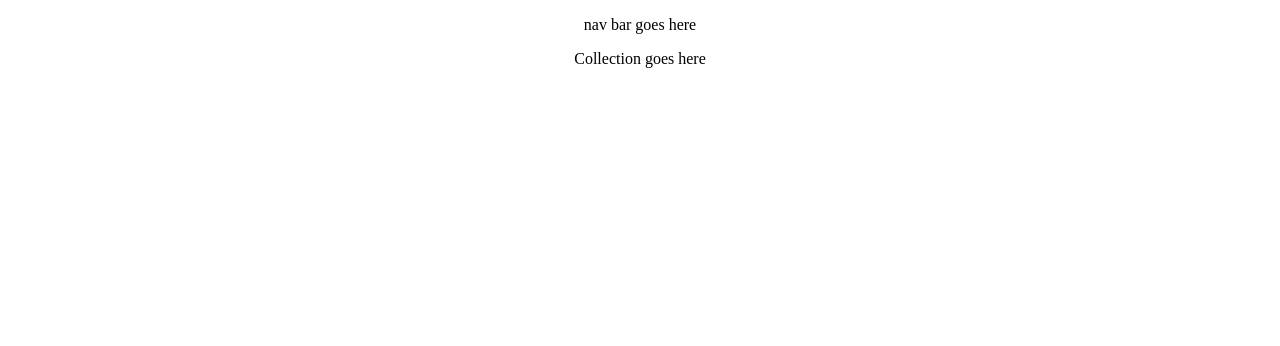
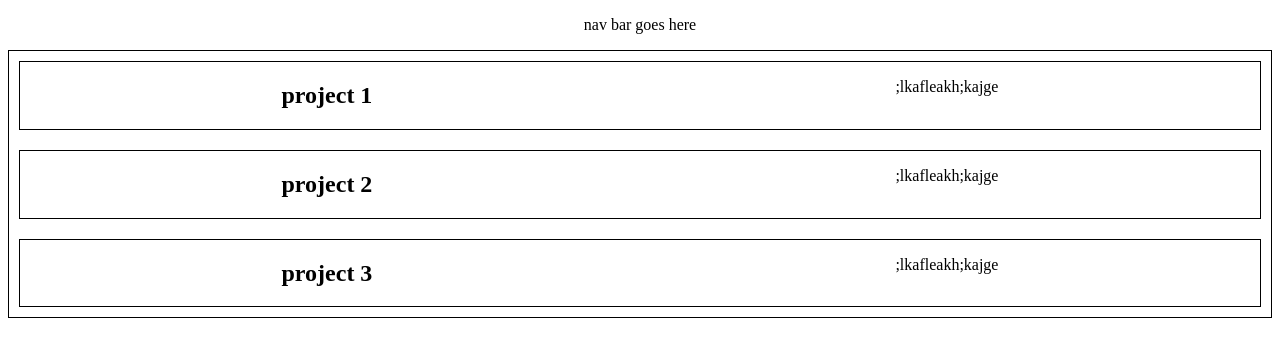
Before and after one commit to cesarnml/client, a React (Create React App) app: page /collection/1 in a window 1280 px wide. Shown: the top 346 px of the page. Built offline with nearby package versions, Linux system fonts and the light colour scheme.

Commit message:
barebones of collection component added (waiting to fold in project component)

```diff
--- a/src/features/Collection/actions.js
+++ b/src/features/Collection/actions.js
@@ -0,0 +1,27 @@
+import axios from 'axios'
+export const FETCH_COLLECTION = 'FETCH_COLLECTION'
+
+const mockData = [
+  {
+    id: 1,
+    projectName: 'project 1',
+    description: ';lkafleakh;kajge'
+  },
+  {
+    id: 1,
+    projectName: 'project 2',
+    description: ';lkafleakh;kajge'
+  },
+  {
+    id: 3,
+    projectName: 'project 3',
+    description: ';lkafleakh;kajge'
+  }
+]
+
+export const fetchCollection = id => async dispatch => {
+  // const res = await axios.get(`${process.env.REACT_APP_SERVER_URL}/collections`)
+  // dispatch({ type: FETCH_COLLECTIONS, payload: res.data })
+
+  dispatch({ type: FETCH_COLLECTION, id, payload: mockData })
+}
--- a/src/features/Collection/index.js
+++ b/src/features/Collection/index.js
@@ -1,5 +1,84 @@
-import React from 'react'
+import React, { Component } from 'react'
+import { connect } from 'react-redux'
+import { Link } from 'react-router-dom'
 
-const Collection = () => <p>Collection goes here</p>
+import { fetchCollection } from './actions'
 
-export default Collection
+// name, description, info
+// dashboard, new button up top (contingent on admin)
+
+const dashboardContainerStyles = {
+  border: '1px solid black'
+}
+
+const dashboardTitleStyles = {
+  position: 'relative'
+}
+
+const collectionsContainerStyles = {
+  display: 'flex',
+  flexDirection: 'column'
+}
+
+const collectionTileSyles = {
+  display: 'flex',
+  justifyContent: 'space-around',
+  border: '1px solid black',
+  margin: '10px'
+}
+
+const infoTileStyles = {
+  display: 'flex',
+  flexDirection: 'column',
+  alignItems: 'flex-start'
+}
+
+const newButtonStyle = {
+  position: 'absolute',
+  right: '30px',
+  top: '10px',
+  fontSize: '20px'
+}
+
+const mapStateToProps = ({ collections }) => ({
+  collections,
+  isAdmin: false // toggle on and off manually for now, will be hooked up to redux store later
+})
+
+class Collection extends Component {
+  componentDidMount() {
+    this.props.fetchCollection(this.props.match.params.id)
+  }
+
+  render() {
+    const { collections, isAdmin } = this.props
+    const collection = collections[this.props.match.params.id]
+
+    return (
+      <div className="dashboard-container" style={dashboardContainerStyles}>
+        <div style={collectionsContainerStyles}>
+          {collection
+            ? collection.map((project, i) => (
+                <div
+                  className="dashboard-collection-container"
+                  style={collectionTileSyles}
+                  key={i}
+                >
+                  <h2>{project.projectName}</h2>
+
+                  <div style={infoTileStyles}>
+                    <p>{project.description}</p>
+                  </div>
+                </div>
+              ))
+            : null}
+        </div>
+      </div>
+    )
+  }
+}
+
+export default connect(
+  mapStateToProps,
+  { fetchCollection }
+)(Collection)
--- a/src/features/Collection/reducers.js
+++ b/src/features/Collection/reducers.js
@@ -0,0 +1,12 @@
+import { FETCH_COLLECTION } from './actions'
+
+const collections = (state = {}, action) => {
+  switch (action.type) {
+    case FETCH_COLLECTION:
+      return { ...state, [action.id]: action.payload } || false
+    default:
+      return state
+  }
+}
+
+export default collections
--- a/src/features/Dashboard/index.js
+++ b/src/features/Dashboard/index.js
@@ -62,12 +62,13 @@ class Dashboard extends Component {
 
         <div style={collectionsContainerStyles}>
           {dashboard
-            ? dashboard.map(collection => (
+            ? dashboard.map((collection, i) => (
                 <div
                   className="dashboard-collection-container"
                   style={collectionTileSyles}
+                  key={i}
                 >
-                  <Link to={`/collections/${collection.id}`}>
+                  <Link to={`/collection/${collection.id}`}>
                     <h2>{collection.collectionName}</h2>
                   </Link>
 
--- a/src/reducers/index.js
+++ b/src/reducers/index.js
@@ -1,6 +1,7 @@
 import { combineReducers } from 'redux'
 import dashboard from '../features/Dashboard/reducers'
+import collections from '../features/Collection/reducers'
 
-const State = combineReducers({ dashboard })
+const State = combineReducers({ dashboard, collections })
 
 export default State
```
